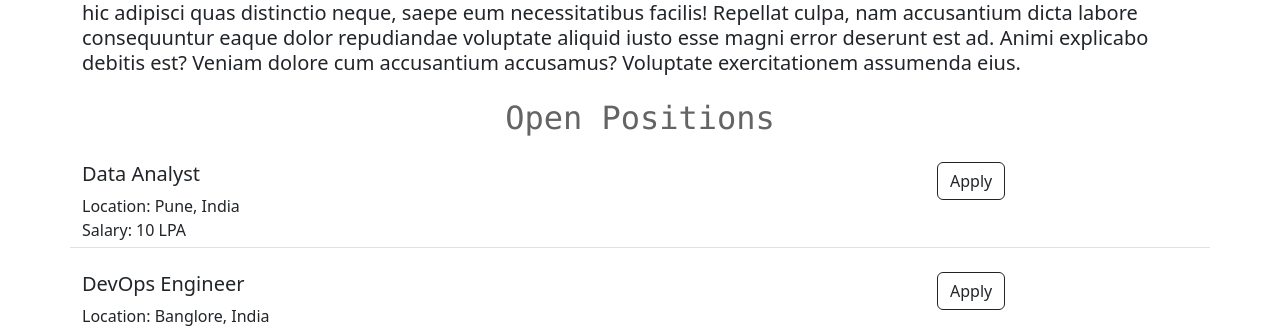
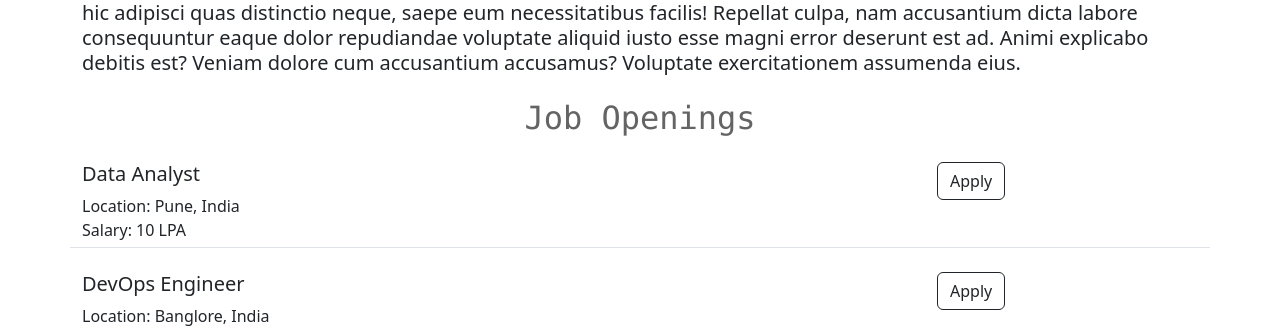
Before and after one commit to adityadudhe09/career-web-app, a Flask app: page / in a window 1280 px wide. Shown: the part 658-988 px from the top of the page. Run offline with Flask 3, Linux system fonts and the light colour scheme.

Commit message:
updated the home.html file

```diff
--- a/templates/home.html
+++ b/templates/home.html
@@ -49,7 +49,7 @@
     <h2 class="font-monospace mt-4">About Jovian</h2>
     <p class="lead lh-sm">Lorem ipsum dolor sit amet consectetur adipisicing elit. Doloribus corrupti laborum, culpa inventore corporis eligendi voluptates, repellendus earum excepturi tempore odit debitis dolore assumenda et ab, perspiciatis rem modi laudantium quam voluptas adipisci deleniti vel voluptatibus natus? Aperiam accusantium odit neque consequuntur sit, laboriosam quis! Dolorum quasi suscipit libero quod? Dolore nulla laboriosam suscipit magnam ea itaque iusto optio hic adipisci quas distinctio neque, saepe eum necessitatibus facilis! Repellat culpa, nam accusantium dicta labore consequuntur eaque dolor repudiandae voluptate aliquid iusto esse magni error deserunt est ad. Animi explicabo debitis est? Veniam dolore cum accusantium accusamus? Voluptate exercitationem assumenda eius.</p>
 
-    <h2 class="font-monospace mt-4 mb-4">Open Positions</h2>
+    <h2 class="font-monospace mt-4 mb-4">Job Openings</h2>
     <div class="mb-4">
       {% for job in jobs %}
         {% include 'jobitems.html' %}
```
